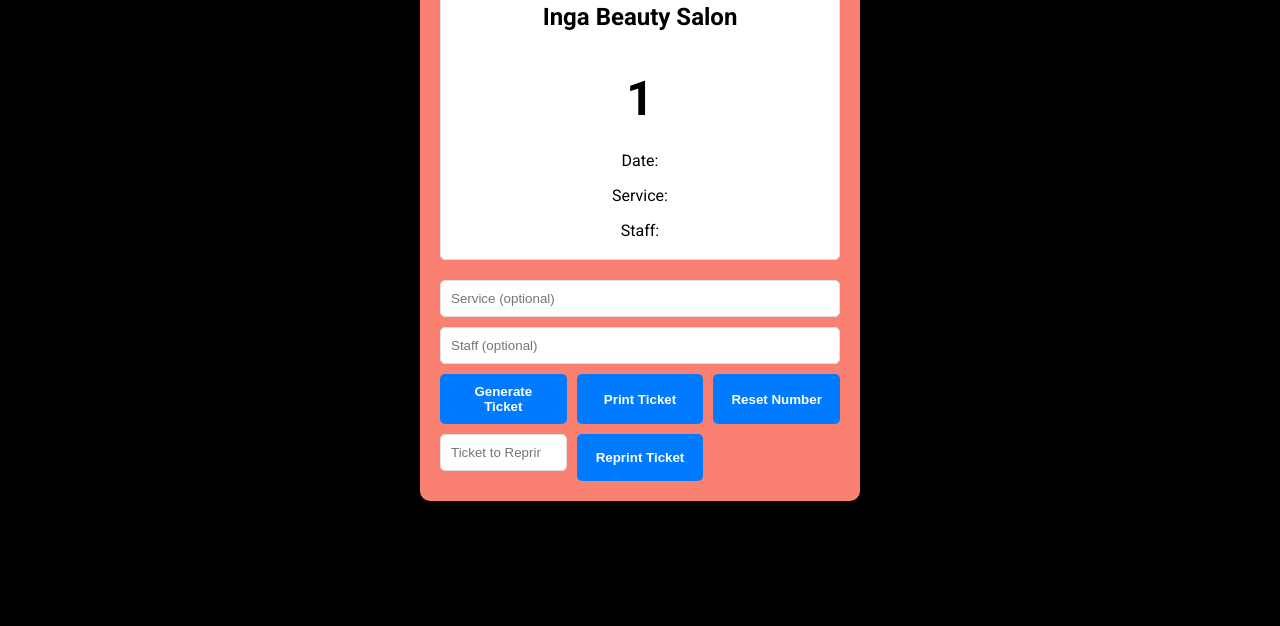
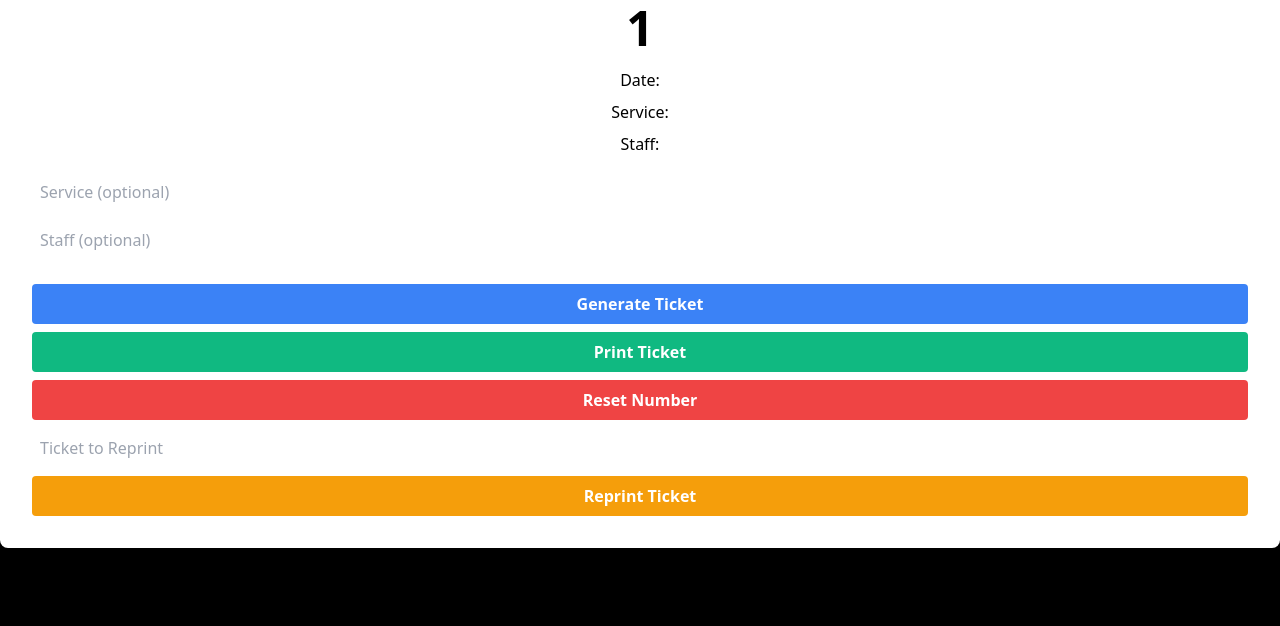
Before and after one commit to shakeelviam/shakeelviam.github.io, a plain HTML site: page index.html in a window 1280 px wide. Shown: the part 174-800 px from the top of the page. Drawn offline with nearby package versions, Linux system fonts and the light colour scheme.

Commit message:
Update index.html

```diff
--- a/index.html
+++ b/index.html
@@ -4,30 +4,46 @@
     <meta charset="UTF-8">
     <meta name="viewport" content="width=device-width, initial-scale=1.0">
     <title>Queue Ticket Generator</title>
-    <link rel="stylesheet" type="text/css" href="style.css">
+    <!-- Tailwind CSS CDN -->
+    <link href="https://cdn.jsdelivr.net/npm/tailwindcss@2.2.19/dist/tailwind.min.css" rel="stylesheet">
 </head>
-<body>
-    <div class="container">
-        <div id="ticket">
-            <h1>Inga Beauty Salon</h1>
-            <h2 id="number">1</h2> <!-- The ticket number will be here -->
-            <p id="date">Date:</p> <!-- The date will be shown here -->
-            <p id="service">Service:</p> <!-- The service will be shown here -->
-            <p id="staff">Staff:</p> <!-- The staff name will be shown here -->
+<body class="bg-black text-white flex items-center justify-center min-h-screen">
+
+    <div class="container bg-white text-black p-8 rounded-lg shadow-lg">
+        <div id="ticket" class="text-center">
+            <img src="images/inga_logo.png" alt="Inga Beauty Salon Logo" class="mx-auto mb-5 w-28 h-auto" />
+
+            <h2 id="number" class="print:text-5xl text-5xl font-bold mb-4 print:border-2 print:border-black print:rounded-full ...">1</h2>
+            <p id="date" class="mb-2">Date:</p>
+            <p id="service" class="mb-2">Service:</p>
+            <p id="staff" class="mb-2">Staff:</p>
         </div>
-        <div class="input-group">
-            <input type="text" id="serviceInput" placeholder="Service (optional)">
-            <input type="text" id="staffInput" placeholder="Staff (optional)">
+
+        <div class="input-group flex flex-col mt-4">
+            <input type="text" id="serviceInput" placeholder="Service (optional)" class="p-2 mb-2 rounded">
+            <input type="text" id="staffInput" placeholder="Staff (optional)" class="p-2 mb-2 rounded">
         </div>
-        <div class="button-group">
-            <button class="btn" onclick="generateTicket()">Generate Ticket</button>
-            <button class="btn" onclick="printTicket()">Print Ticket</button>
-            <button class="btn" onclick="resetTicketNumber()">Reset Number</button>
-            <input type="number" id="ticketToReprint" min="1" max="200" placeholder="Ticket to Reprint">
-            <button class="btn" onclick="reprintTicket()">Reprint Ticket</button>
+        <div class="button-group flex flex-col mt-4">
+            <button class="btn bg-blue-500 hover:bg-blue-700 text-white font-bold py-2 px-4 rounded mb-2" onclick="generateTicket()">Generate Ticket</button>
+            <button class="btn bg-green-500 hover:bg-green-700 text-white font-bold py-2 px-4 rounded mb-2" onclick="printTicket()">Print Ticket</button>
+            <button class="btn bg-red-500 hover:bg-red-700 text-white font-bold py-2 px-4 rounded mb-2" onclick="resetTicketNumber()">Reset Number</button>
+            <input type="number" id="ticketToReprint" min="1" max="200" placeholder="Ticket to Reprint" class="p-2 mb-2 rounded">
+            <button class="btn bg-yellow-500 hover:bg-yellow-600 text-white font-bold py-2 px-4 rounded" onclick="reprintTicket()">Reprint Ticket</button>
         </div>
-    </div>
+        <div class="print:block hidden">
+            <div id="ticket" class="text-center mx-auto p-10">
+                <img src="images/inga_logo.png" alt="Inga Beauty Salon Logo" class="mx-auto mb-5 print:max-w-xs w-32" />
+                <h2 id="number" class="text-5xl font-bold mb-5 print:text-4xl border-2 border-black rounded-full p-5 inline-block">1</h2>
+                <p id="date" class="text-lg mb-2">Date: </p>
+                <p id="service" class="text-lg mb-2">Service: Not specified</p>
+                <p id="staff" class="text-lg mb-2">Staff: Not assigned</p>
+            </div>
+        </div>
 
+        <!-- Your scripts here -->
+        <script src="script.js"></script>
+        </body>
+        </html>
     <script src="script.js"></script>
 </body>
 </html>
```
